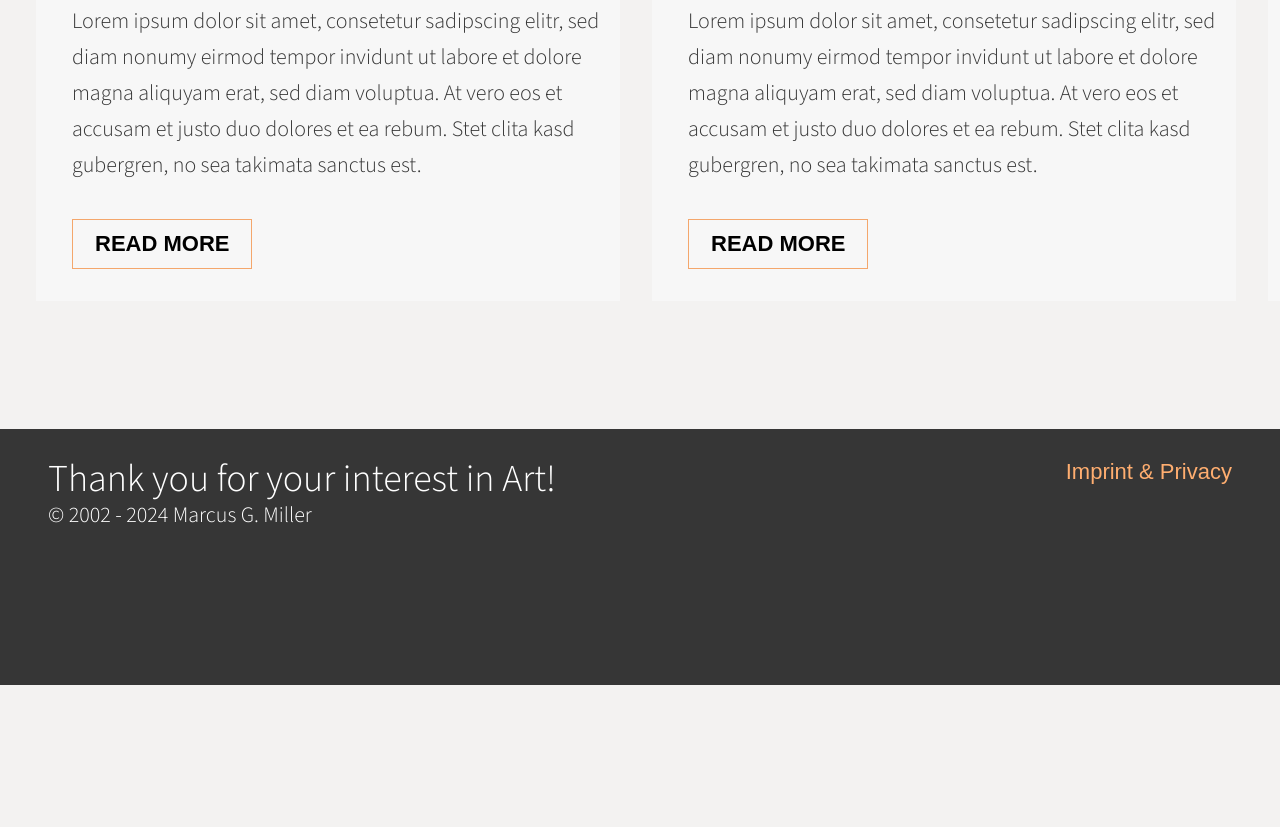
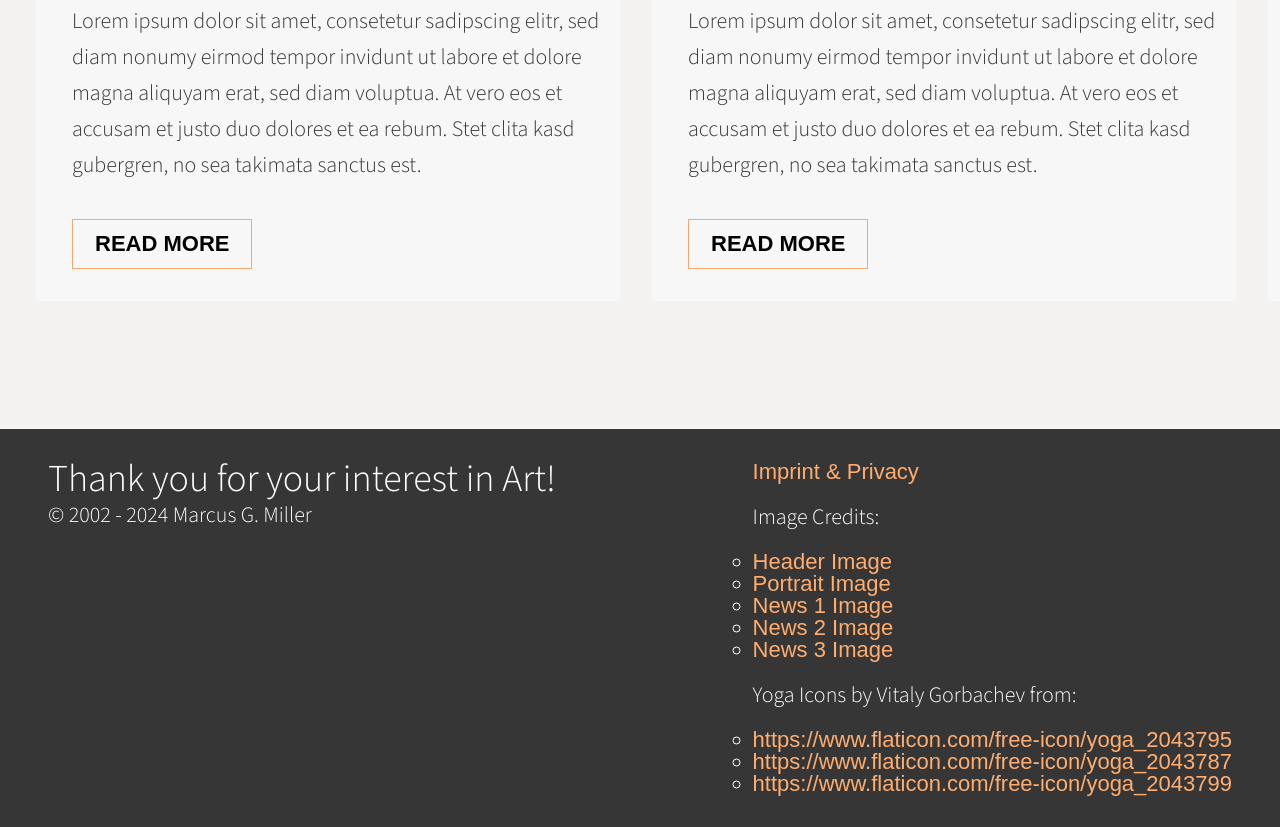
Before and after one commit to ChainArts/cms, a website: page src/index.html in a window 1280 px wide. Shown: the part 4259-5086 px from the top of the page. Before the commit the page ends 4944 px from the top, so only its background shows below. Drawn offline with nearby package versions, Linux system fonts and the light colour scheme; files that its build step writes are made by us from their sources; a web font is replaced by a local one.

Commit message:
added image credits to footer

```diff
--- a/src/index.html
+++ b/src/index.html
@@ -235,7 +235,7 @@
                             ./images/news_3_w_1278.jpg 1278w,
                             ./images/news_3_w_1380.jpg 1380w"
                         src="./images/news_3_w_1380.jpg"
-                        alt="">
+                        alt="Image of Marcus teaching">
 
                     <p>Lorem ipsum dolor sit amet, consetetur sadipscing elitr, sed diam nonumy eirmod tempor invidunt
                         ut labore et dolore magna aliquyam erat, sed diam voluptua. At vero eos et accusam et justo duo
@@ -252,6 +252,20 @@
         </div>
         <div class="footer-links">
             <a href='#'>Imprint & Privacy</a>
+            <p>Image Credits:</p>
+            <ul>
+                <li><a href="https://commons.wikimedia.org/wiki/File:DANCE_-_Grupo_de_Rua,_%22Inoah,%22_at_Brooklyn_Academy_of_Music_(49020288773).jpg">Header Image</a></li>
+                <li><a href="https://commons.wikimedia.org/wiki/File:Cheng_Tsung_Lung.jpg">Portrait Image</a></li>
+                <li><a href="https://commons.wikimedia.org/wiki/File:Meredith_Monk_-_On_Behalf_of_Nature_-_Brooklyn_Academy_of_Music_(15822608589).jpg">News 1 Image</a></li>
+                <li><a href="https://commons.wikimedia.org/wiki/File:DANCE_-_Grupo_de_Rua,_%22Inoah,%22_at_Brooklyn_Academy_of_Music_(49021032627).jpg">News 2 Image</a></li>
+                <li><a href="https://commons.wikimedia.org/wiki/File:Meredith_Monk_-_On_Behalf_of_Nature_-_Brooklyn_Academy_of_Music_(15989693711).jpg">News 3 Image</a></li>
+            </ul>
+            <p>Yoga Icons by Vitaly Gorbachev from:</p>
+            <ul>
+                <li><a href="https://www.flaticon.com/free-icon/yoga_2043795">https://www.flaticon.com/free-icon/yoga_2043795</a></li>
+                <li><a href="https://www.flaticon.com/free-icon/yoga_2043787">https://www.flaticon.com/free-icon/yoga_2043787</a></li>
+                <li><a href="https://www.flaticon.com/free-icon/yoga_2043799">https://www.flaticon.com/free-icon/yoga_2043799</a></li>
+            </ul>
         </div>
     </footer>
     <script src='js/main.js'></script>
--- a/src/sass/layout/footer.scss
+++ b/src/sass/layout/footer.scss
@@ -3,17 +3,27 @@ footer {
     flex-direction: column;
     max-width: 100vw;
     width: 100%;
+    height: 100%;
     background-color: $bggray-light;
 
     & p{
     color: white;
+    }
+
+    .footer-links{
+        display: flex;
+        flex-direction: column;
+        gap: rem($pad-mobile);
+        li {
+            list-style: circle;
+            color: white;
+        }
     }
 }
 
 @include breakpoint(0, $mobile) {
     footer{
         gap: rem($pad-mobile/2);
-        height: rem($section-pad);
         padding: 0.5rem rem(2*$pad-mobile);
         & p{
             &:first-child{
@@ -27,7 +37,6 @@ footer {
     footer{
         flex-direction: row;
         justify-content: space-between;
-        height: rem(2*$section-pad);
         padding: 2rem rem($pad-vert) ;
         & p:first-child{
             font-size: rem($font-size-larger);
```
Also changed, not shown: dist/index.html, dist/style.css, 1 other file.
